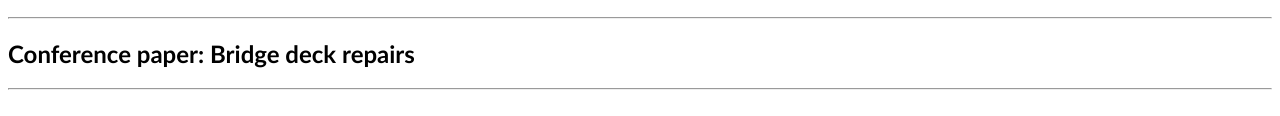
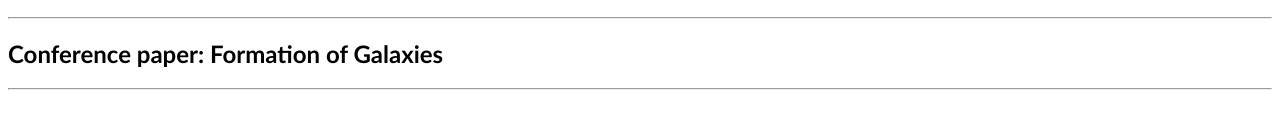
Before and after one commit to FEPSFY6877584/FY6877584, a plain HTML site: page index.html in a window 1280 px wide. Shown: the part 422-538 px from the top of the page. Drawn offline with Linux system fonts and the light colour scheme.

Commit message:
Update index.html

```diff
--- a/index.html
+++ b/index.html
@@ -7,7 +7,7 @@
       <h1><b>ENG0018 COMPUTOR LABORATORY 2024/2025</b></h1>
       <h2>URN Number: 6877584</h2>
    <hr>
-   <h2 style="font-family:calibri;"><b>Conference paper: Bridge deck repairs</b></h2>
+   <h2 style="font-family:calibri;"><b>Conference paper: Formation of Galaxies</b></h2>
    <hr>
    </head>
 <!style for tables>
```
